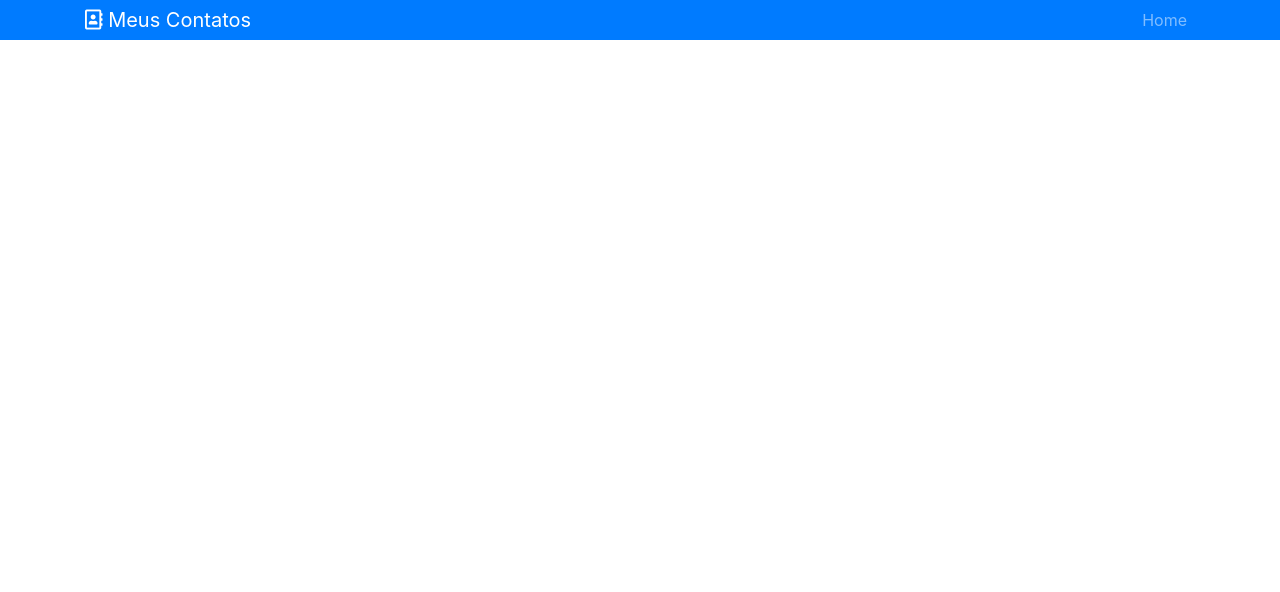
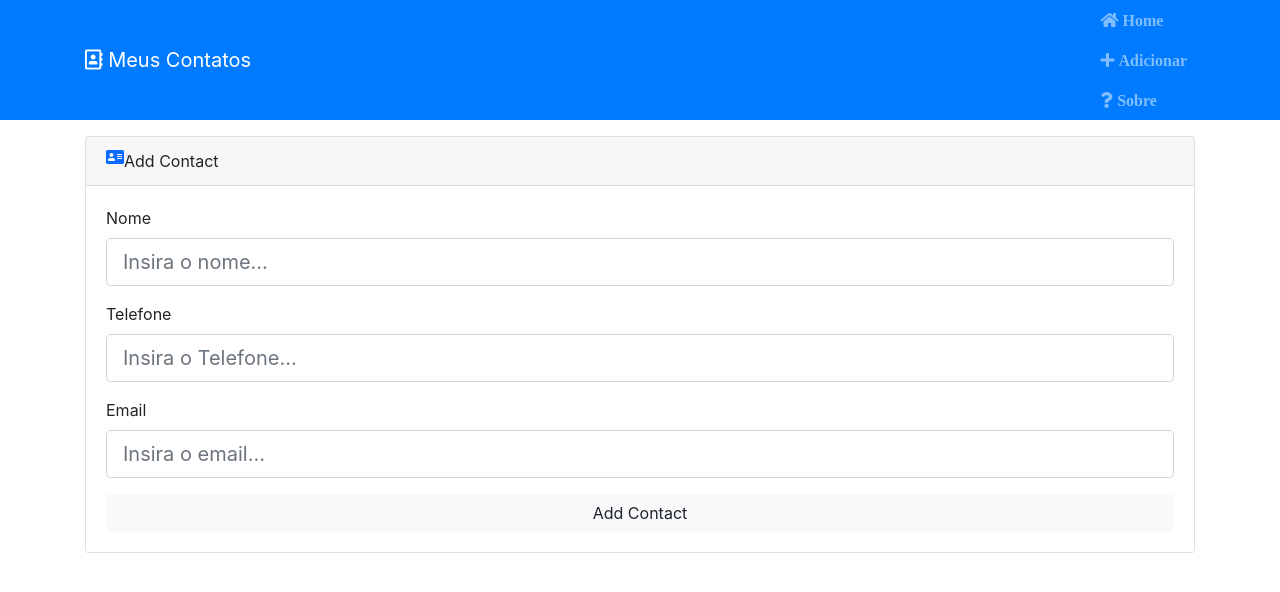
Before and after one commit to arpesh28/react-front-to-back, a React (Create React App) app in the folder contactmanager/: page /contact/add in a window 1280 px wide. Shown: the top 592 px of the page. Built offline with nearby package versions, Linux system fonts and the light colour scheme.

Commit message:
not found

```diff
--- a/contactmanager/src/App.js
+++ b/contactmanager/src/App.js
@@ -2,7 +2,8 @@ import React, { Component } from "react";
 import { BrowserRouter as Router, Route, Switch } from "react-router-dom";
 
 import Header from "./components/layout/Header";
-import About from "./components/layout/About";
+import About from "./components/pages/About";
+import NotFound from "./components/pages/NotFound";
 
 import AddContact from "./components/contacts/AddContact";
 import Contacts from "./components/contacts/Contacts";
@@ -22,8 +23,9 @@ class App extends Component {
             <div className="container">
               <Switch>
                 <Route exact path="/" component={Contacts} />
-                <Route exact path="/add" component={AddContact} />
+                <Route exact path="/contact/add" component={AddContact} />
                 <Route exact path="/about" component={About} />
+                <Route component={NotFound} />
               </Switch>
             </div>
           </div>
--- a/contactmanager/src/components/contacts/AddContact.jsx
+++ b/contactmanager/src/components/contacts/AddContact.jsx
@@ -48,6 +48,8 @@ class AddContact extends Component {
       phone: "",
       errors: {}
     });
+    //redirect to the home page with the new contact
+    this.props.history.push("/");
   };
 
   render() {
@@ -123,17 +125,3 @@ class AddContact extends Component {
 }
 
 export default AddContact;
-
-{
-  /* <i
-                  className={
-                    "fas fa-" + (addContact ? "minus" : "plus") + "-circle"
-                  }
-                  style={{
-                    cursor: "pointer",
-                    float: "right",
-                    color: "#076BFF"
-                  }}
-                />
-              {addContact ? (: null} */
-}
--- a/contactmanager/src/components/layout/Header.jsx
+++ b/contactmanager/src/components/layout/Header.jsx
@@ -1,5 +1,6 @@
 import React from "react";
 import PropTypes from "prop-types";
+import { Link } from "react-router-dom";
 
 const Header = props => {
   const { branding } = props;
@@ -12,9 +13,15 @@ const Header = props => {
         <div>
           <ul className="navbar-nav mr-auto">
             <li className="nav-item">
-              <a href="/" className="nav-link">
-                Home
-              </a>
+              <Link to="/" className="nav-link">
+                <i className="fas fa-home"> Home </i>
+              </Link>
+              <Link to="/contact/add" className="nav-link">
+                <i className="fas fa-plus"> Adicionar </i>
+              </Link>
+              <Link to="/about" className="nav-link">
+                <i className="fas fa-question"> Sobre </i>
+              </Link>
             </li>
           </ul>
         </div>
--- /dev/null
+++ b/contactmanager/src/components/pages/NotFound.jsx
@@ -0,0 +1,10 @@
+import React from "react";
+
+export default () => {
+  return (
+    <div>
+      <h1 className="display-4">404 Página Não Encontrada</h1>
+      <p className="lead">Desculpe, essa página não existe</p>
+    </div>
+  );
+};
```
Also changed, not shown: contactmanager/src/components/pages/About.jsx (renamed from contactmanager/src/components/layout/About.jsx).
